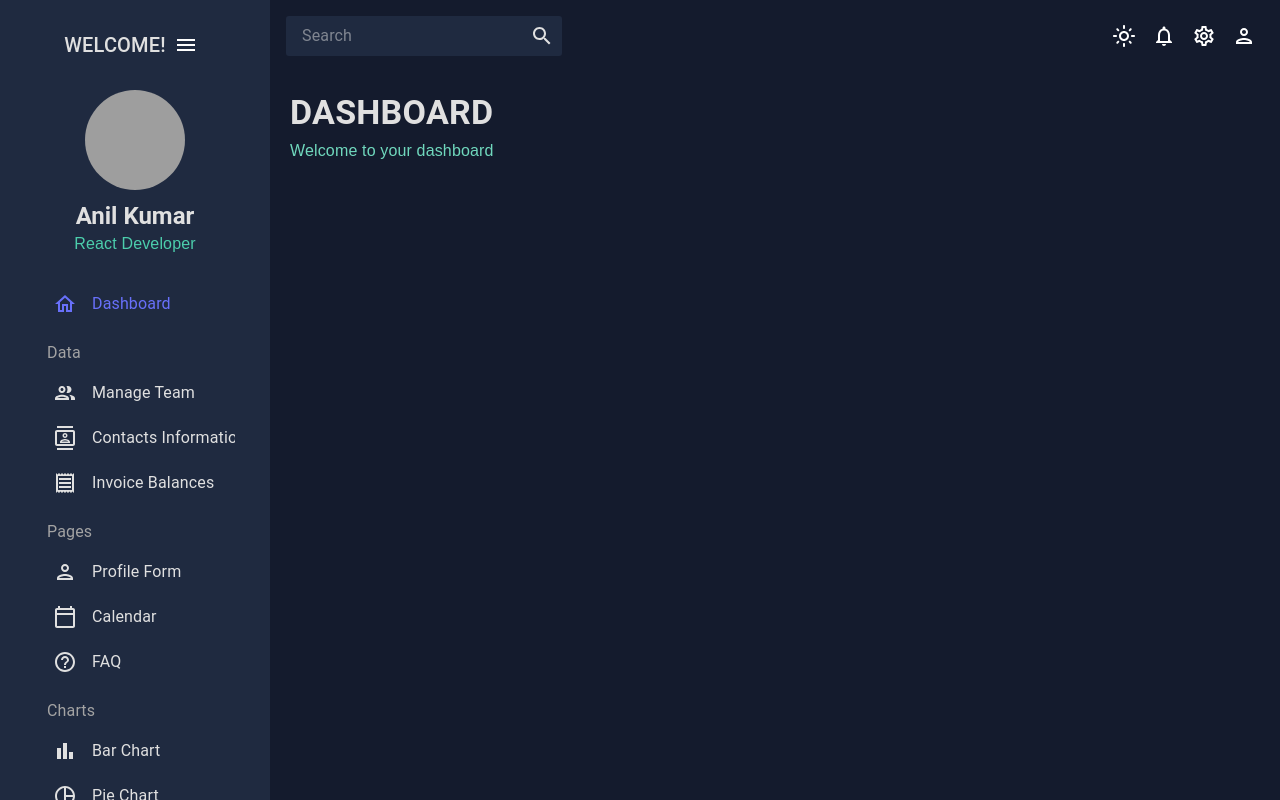
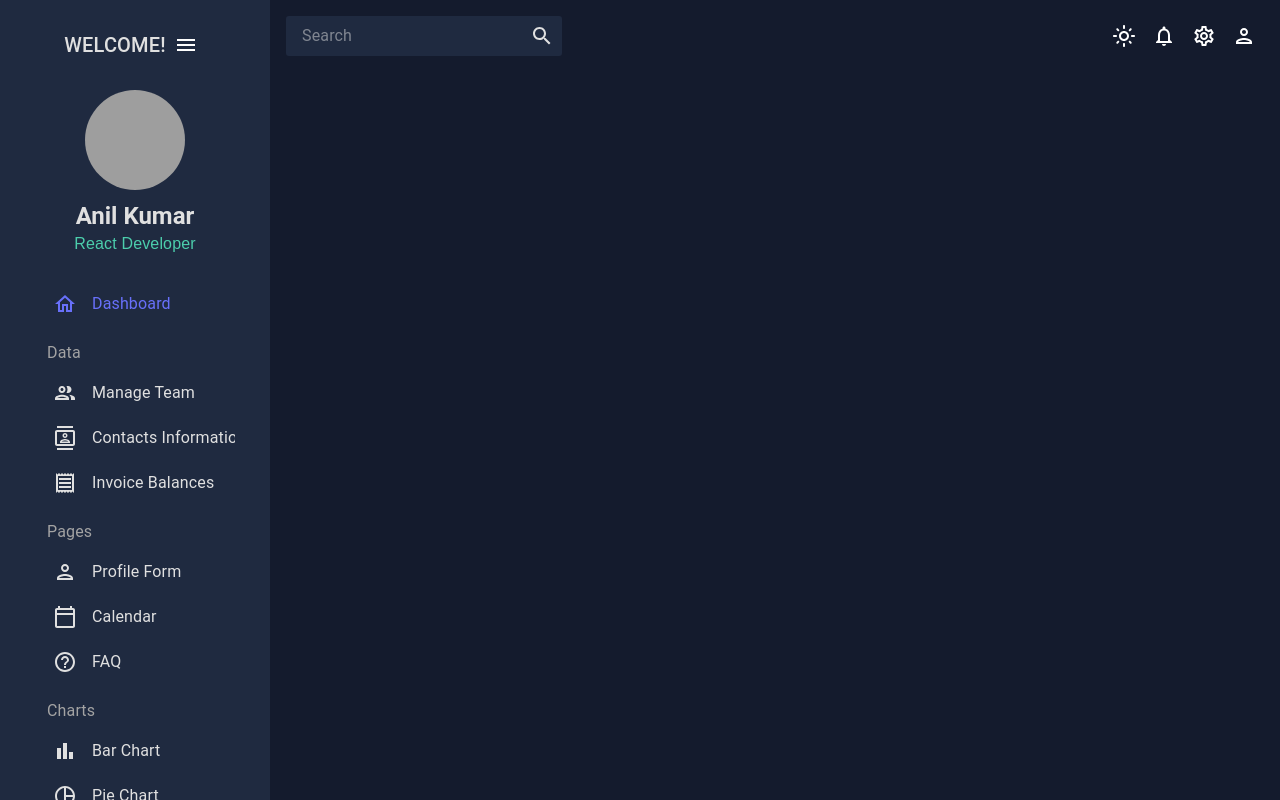
Before and after one commit to anilkr21/reactapp-finance, a React (Create React App) app: page / in a window 1280 px wide. Built offline with nearby package versions, Linux system fonts and the light colour scheme; grey boxes are pictures that could not be loaded; a web font is replaced by a local one.

Commit message:
deployed in

```diff
--- a/package.json
+++ b/package.json
@@ -2,7 +2,7 @@
   "name": "react-admin",
   "version": "0.1.0",
   "private": true,
-  "homepage": "https://github.com/anilkr21/react-admin/",
+  "homepage": "https://github.com/anilkr21/reactapp-finance/",
   "dependencies": {
     "@emotion/react": "^11.13.3",
     "@emotion/styled": "^11.13.0",
--- a/src/App.js
+++ b/src/App.js
@@ -5,8 +5,8 @@ import Topbar from "./scenes/global/Topbar";
 import Sidebar from "./scenes/global/Sidebar";
 import Dashboard from "./scenes/dashboard";
 import Team from "./scenes/team";
+import Contacts from "./scenes/contacts";
 // import Invoices from "./scenes/iContactsnvoices";
-import Contacts from "./scenes/contacts";
 // import Bar from "./scenes/bar";
 // import Form from "./scenes/form";
 // import Line from "./scenes/line";
@@ -28,10 +28,10 @@ function App() {
             <main className="content">
               <Topbar />
               <Routes>
-                <Route path="/" element={<Dashboard />}/>
+                <Route path="/reactapp-finance" element={<Dashboard />}/>
                 <Route path="/team" element={<Team />}/>
+                <Route path="/contacts" element={<Contacts />}/>
                 {/* <Route path="/invoices" element={<Invoices />}/> */}
-                <Route path="/contacts" element={<Contacts />}/>
                 {/* <Route path="/bar" element={<Bar />}/> */}
                 {/* <Route path="/form" element={<Form />}/> */}
                 {/* <Route path="/line" element={<Line />}/> */}
```
